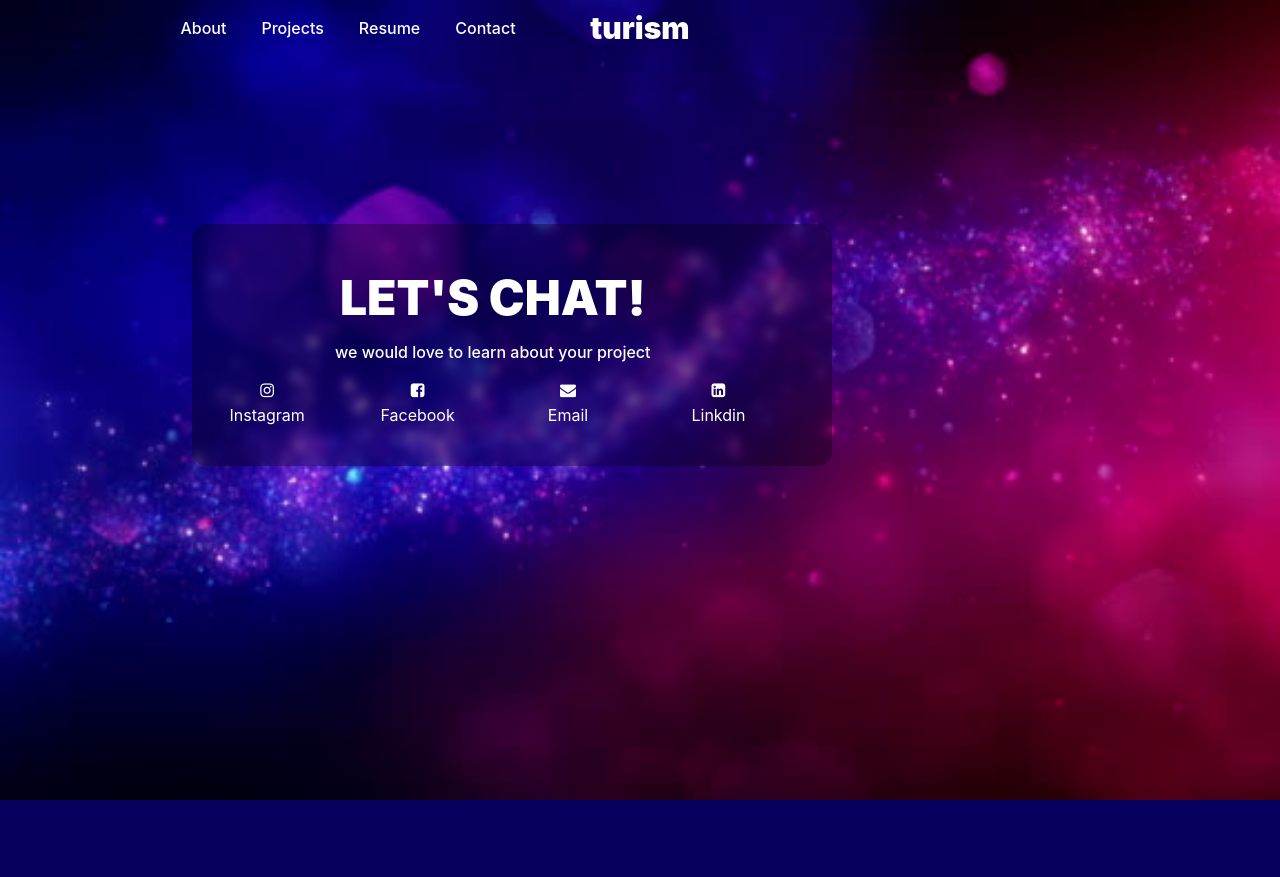
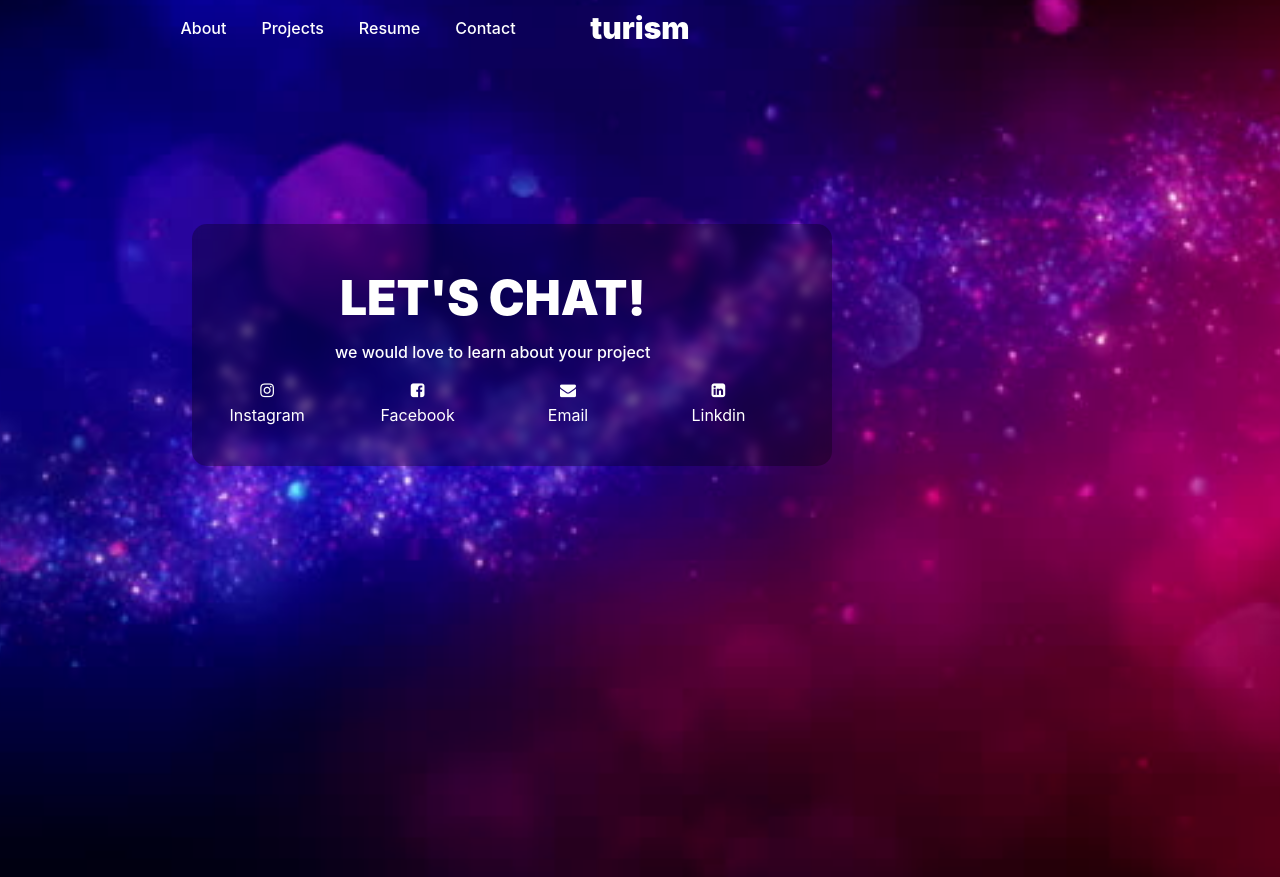
Before and after one commit to vashish321/VR_Portfolio, a PHP site: page /contact.html in a window 1280 px wide; the page is wider, and only the part inside the window is pictured. Before the commit the page ends 800 px from the top of that part, so only its background shows below. Run offline with PHP 8.4, Linux system fonts and the light colour scheme.

Commit message:
update 5

```diff
--- a/contact.html
+++ b/contact.html
@@ -21,7 +21,13 @@
 
 <body>
 
+	<div class="container-fluid moving_back" id="moving_back">
+
+	</div>
+
    <header class="container-fluid">
+
+		<!-- <div class=""></div> -->
       <div class="row">
 
 		<div class="navbar">
@@ -174,7 +180,7 @@
    <script type="text/javascript" src="script/jquery-3.5.1.min.js"></script>
    <!-- <script type="text/javascript" src="script/popper.min.js"></script> -->
    <script type="text/javascript" src="bootstrap/js/bootstrap.min.js"></script>
-   <script type="text/javascript" src="script/main.js"></script>
+   <script type="text/javascript" src="script/contact.js"></script>
 
 </body>
 
--- a/css/contact.css
+++ b/css/contact.css
@@ -1,5 +1,10 @@
+body{
+
+	overflow:hidden;
+}
+
 header{
-    background: url(../image/contact.jpeg) no-repeat center center / cover;
+    /* background: url(../image/contact.jpeg) no-repeat center center / cover; */
     height: 100vh;
     /* min-height: 100px; */
     width: 100%;
@@ -7,6 +12,21 @@ header{
     /* justify-content: center; */
     /* align-items: center; */
     /* flex-flow: column; */
+
+	overflow:hidden;
+}
+
+.moving_back{
+	position:absolute;
+	/* border:1px solid aqua; */
+	height:100%;
+	width:100%;
+	background: url(../image/contact.jpeg) no-repeat center center / cover;
+	/* background:red; */
+
+	transform:Scale(1);
+	transition:all 10s;
+
 }
 
 .description-holder{
--- a/css/resume.css
+++ b/css/resume.css
@@ -8,7 +8,7 @@ header{
     /* align-items: center; */
     /* flex-flow: column; */
 
-	background: #1B231D;
+	background: red;
 	/* background: linear-gradient(to top right, #660066 0%, #800000 100%); */
 
 	/* position:absolute; */
@@ -157,7 +157,9 @@ header{
 	/* margin-top:55px; */
     /* justify-content: center; */
 	display:flex;
-	background:#101311;
+	/* background:#101311; */
+
+	background: linear-gradient(to bottom right, #906060 0%, #000030 100%);
 	/* background: url(../image/resume.png) no-repeat center center / cover; */
 
 }
--- /dev/null
+++ b/script/contact.js
@@ -0,0 +1,25 @@
+
+// for project page.......................
+var moving_back = document.getElementById("moving_back");
+
+var move = setInterval(MoveBackGround, 10000);
+
+var count = 0;
+
+
+setTimeout(MoveBackGround, 1000);
+
+function MoveBackGround() {
+
+	if(count%2==0){
+		console.log("0");
+		moving_back.setAttribute("style", "transform: scale(1.2)")
+	}
+	else{
+		console.log("1");
+		moving_back.setAttribute("style", "transform: scale(1)")
+	}
+
+	count++;
+
+}
--- a/script/showcase.js
+++ b/script/showcase.js
@@ -55,6 +55,4 @@ function first_call()
 	}
 
 
-
-
 }
```
Also changed, not shown: about.html (+4 -4 lines), css/about.css (+17 -1 lines), script/about.js (added, +14 -0 lines).
